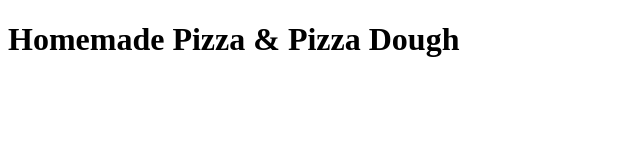
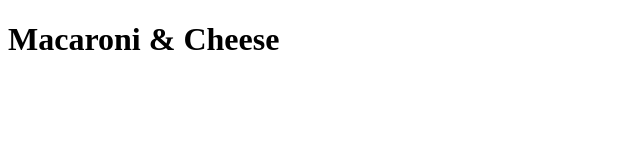
Before and after one commit to JustKesy/odin-recipies, a plain HTML site: page recipes/macarone.html in a window 1280 px wide. Shown: the whole page, without its empty margins (0-640 px from the left). Drawn offline with Linux system fonts and the light colour scheme.

Commit message:
Change Pizza recepie with Macaroni recepie

```diff
--- a/recipes/pizza.html
+++ b/recipes/macarone.html
@@ -2,12 +2,12 @@
 <html lang="en">
     <head>
         <meta charset="utf-8">
-        <title>Homemade Pizza</title>
+        <title>Macaroni & Cheese</title>
 
     </head>
 
     <body>
-        <h1>Homemade Pizza & Pizza Dough</h1>
+        <h1>Macaroni & Cheese</h1>
 
     </body>
 </html>
```
Also changed, not shown: index.html (+1 -1 lines), recipes/pancakes.html (+1 -0 lines).
